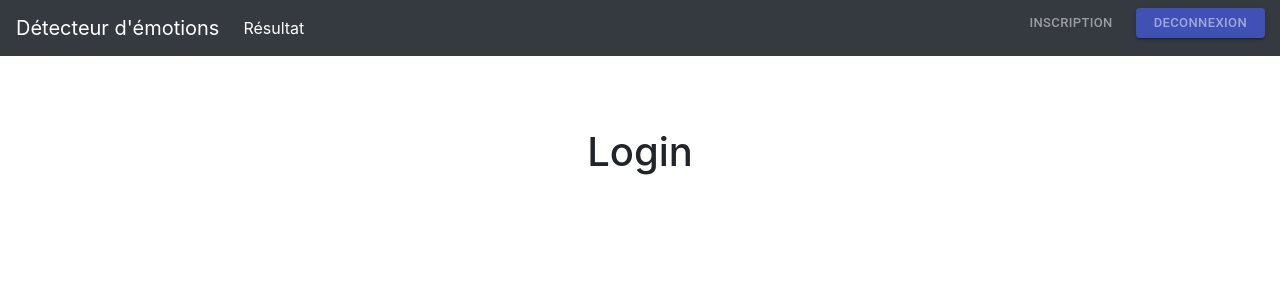
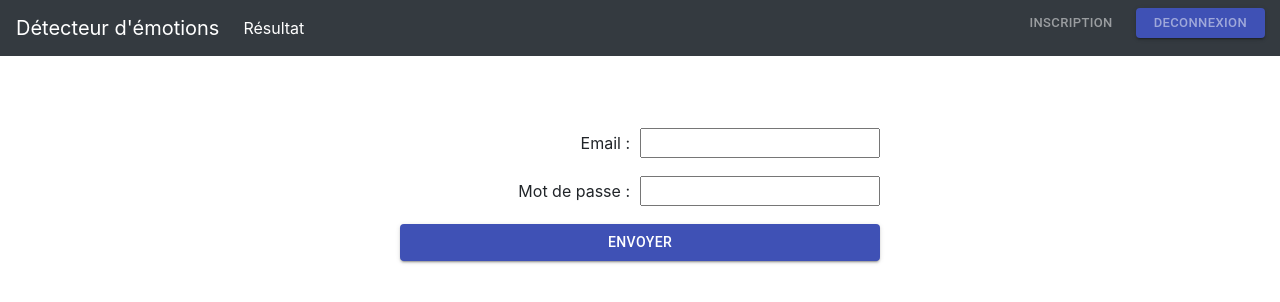
Before and after one commit to FredCar/emotion_detector, a React (Create React App) app in the folder Front/: page /#/login in a window 1280 px wide. Shown: the top 302 px of the page. Built offline with nearby package versions, Linux system fonts and the light colour scheme.

Commit message:
front : add login form

```diff
--- a/Front/src/components/Login.jsx
+++ b/Front/src/components/Login.jsx
@@ -1,8 +1,98 @@
-import React from "react";
+import React, { useState } from "react";
+import { useHistory } from "react-router-dom";
+import Routing from "../Routing";
+import axios from 'axios';
+import Button from '@material-ui/core/Button';
+import Alert from '@material-ui/lab/Alert';
+import { makeStyles } from '@material-ui/core/styles';
+
+const useStyle = makeStyles({
+    body: {
+        width: 480,
+        margin: "auto",
+        textAlign: "right",
+    },
+    input: {
+        width: 240,
+        marginLeft: 10,
+        marginBottom: 10,
+    },
+    submitButton: {
+        width: 480,
+    },
+    alert: {
+        width: 800,
+        margin: "auto",
+        marginBottom: 20,
+    },
+});
 
 const Login = (props) => {
+    const classes = useStyle();
+    const history = useHistory();
+    const token = localStorage.getItem("access_token")
+    const [email, setEmail] = useState();
+    const [password, setPassword] = useState();
+    const [alert, setAlert] = useState([]);
+
+    const handleSubmit = () => {
+        setAlert([])
+
+        let url = `${Routing.baseUrl}/login`
+        let data = {
+            "email": email,
+            "password": password,
+        }
+
+        axios.post(url, data)
+        .then(({data}) => {
+            sessionStorage.setItem("alert_severity", "success")
+            sessionStorage.setItem("alert", data.msg)
+            localStorage.setItem("access_token", JSON.stringify(data.access_token))
+            history.push("/")
+        })
+        .catch((error) => {
+            setAlert(["error", "Erreur : ce nom ou cet email éxiste déjà !"])
+            console.error(error)
+        })
+    }
+
     return (
-        <h1>Login</h1>
+        token && token !== "" && token !== "undefined"
+            ? <h3>Vous êtes déjà connecté !</h3>
+            : <>
+                {
+                    alert.length > 0 && <>
+                    <Alert severity={alert[0]} className={classes.alert} >
+                        {alert[1]}
+                    </Alert>
+                    </>
+                }
+                <div className={classes.body}>
+                    <form>
+
+                        <label>
+                            Email :
+                            {/* TODO Remettre type="email" */}
+                            <input type="texte" className={classes.input} onChange={(e) => setEmail(e.target.value)} />
+                        </label>
+
+                        <label>
+                            Mot de passe :
+                            <input type="password" className={classes.input} onChange={(e) => setPassword(e.target.value)} />
+                        </label>
+
+                        <Button
+                        variant="contained"
+                        color="primary"
+                        className={classes.submitButton}
+                        onClick={handleSubmit}
+                    >
+                        Envoyer
+                    </Button>
+                    </form>
+                </div>
+            </>
     )
 };
 
--- a/Front/src/components/Signin.jsx
+++ b/Front/src/components/Signin.jsx
@@ -19,10 +19,6 @@ const useStyle = makeStyles({
     },
     submitButton: {
         width: 480,
-    },
-    progressBar: {
-        width: 485,
-        margin: "auto",
     },
     alert: {
         width: 800,
```
